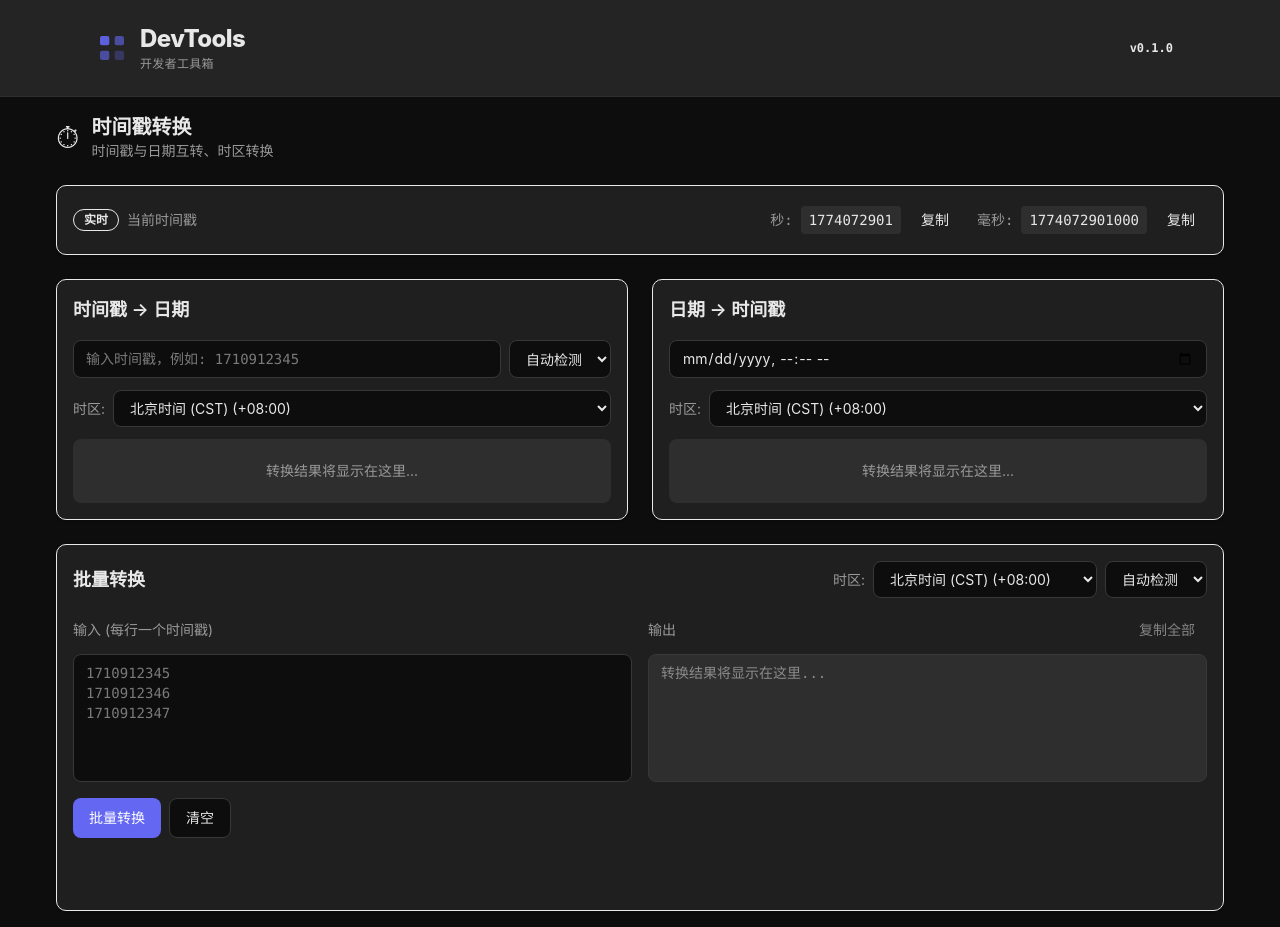
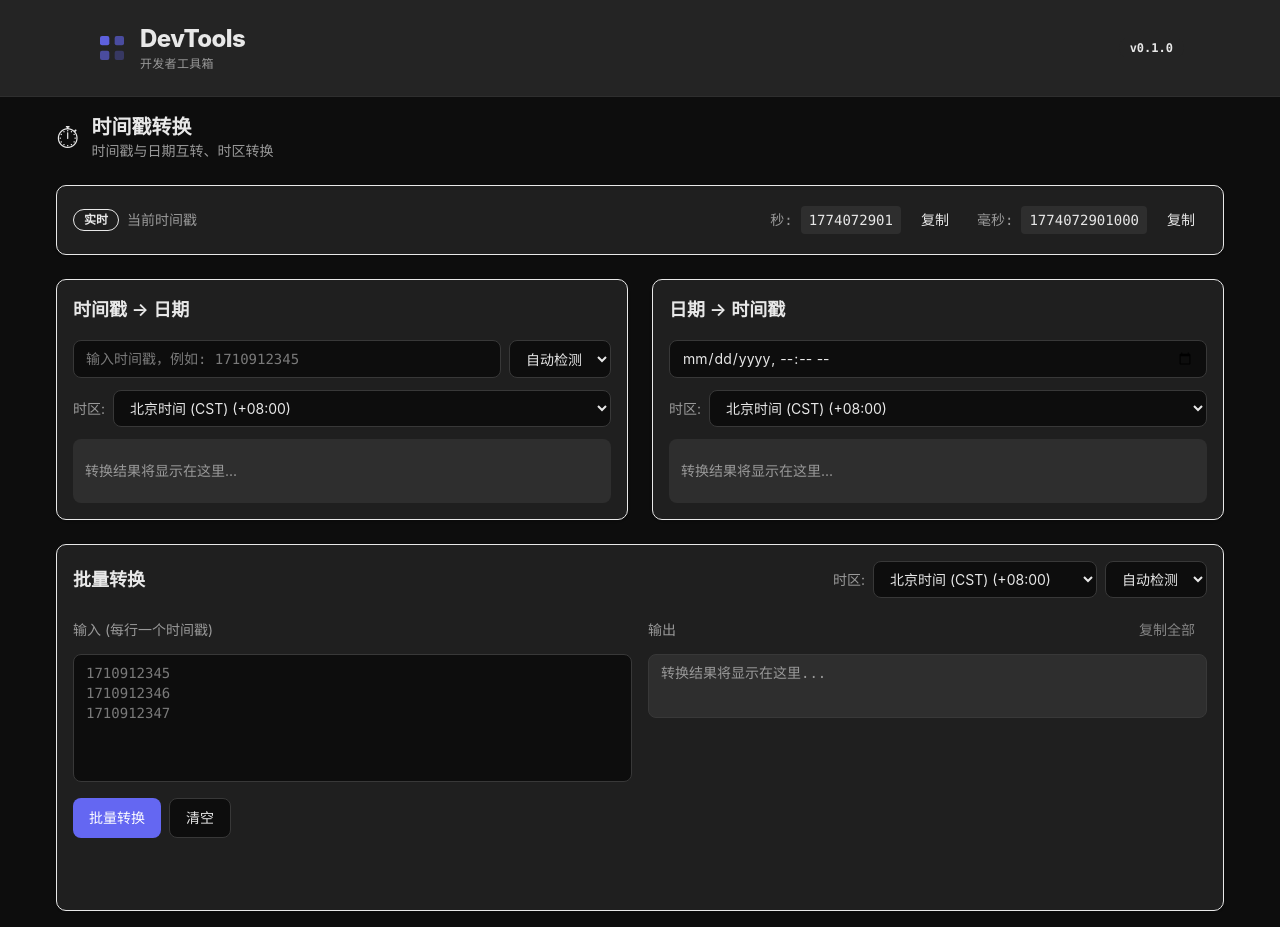
Before and after one commit to phycholee/dev-tools, a Vue app: page /timestamp-converter in a window 1280 px wide. Built offline with nearby package versions, Linux system fonts and the light colour scheme.

Commit message:
fix(timestamp): unify all 3 output areas - same height, color, left-aligned placeholder

```diff
--- a/src/tools/timestamp-converter/TimestampConverter.vue
+++ b/src/tools/timestamp-converter/TimestampConverter.vue
@@ -83,7 +83,7 @@
               <span>⚠</span>
               <span>{{ timestampToDateResult.error }}</span>
             </div>
-            <span v-else class="w-full text-center text-muted-foreground text-sm">转换结果将显示在这里...</span>
+            <span v-else class="w-full text-muted-foreground text-sm">转换结果将显示在这里...</span>
           </div>
         </div>
       </Card>
@@ -131,7 +131,7 @@
                 </Button>
               </div>
             </div>
-            <span v-else class="w-full text-center text-muted-foreground text-sm">转换结果将显示在这里...</span>
+            <span v-else class="w-full text-muted-foreground text-sm">转换结果将显示在这里...</span>
           </div>
         </div>
       </Card>
@@ -189,7 +189,7 @@
             v-model="batchOutput"
             readonly
             placeholder="转换结果将显示在这里..."
-            class="h-32 px-3 py-2 bg-muted border border-input rounded-md text-sm font-mono resize-none"
+            class="h-16 px-3 py-2 bg-muted border border-input rounded-md text-sm font-mono resize-none placeholder:text-muted-foreground"
           />
         </div>
       </div>
```
